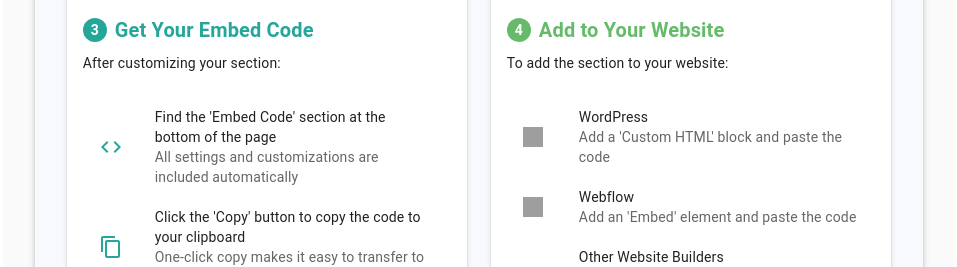
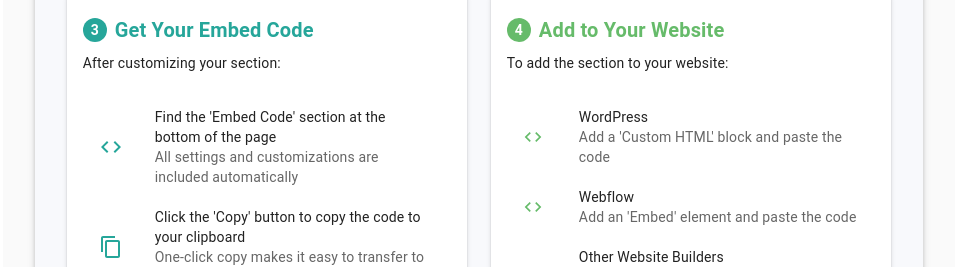
Before and after one commit to Christopher-I/bmc, a React (Create React App) app: page / in a window 1280 px wide. Shown: the part 2063-2330 px from the top of the page, without its empty margins (269-1226 px from the left). Built offline with nearby package versions, Linux system fonts and the light colour scheme; grey boxes are pictures that could not be loaded.

Commit message:
add missing icons

```diff
--- a/src/components/General Functions/AppIntroduction.js
+++ b/src/components/General Functions/AppIntroduction.js
@@ -367,8 +367,8 @@ const AppIntroduction = () => {
                   </Typography>
                   <List dense sx={{ flexGrow: 1 }}>
                     <ListItem>
-                      <ListItemIcon>
-                        <img src="/api/placeholder/20/20" alt="WordPress" style={{ width: 20, height: 20 }} />
+                    <ListItemIcon>
+                        <CodeIcon fontSize="small" sx={{ color: '#66bb6a' }} />
                       </ListItemIcon>
                       <ListItemText
                         primary="WordPress"
@@ -376,8 +376,8 @@ const AppIntroduction = () => {
                       />
                     </ListItem>
                     <ListItem>
-                      <ListItemIcon>
-                        <img src="/api/placeholder/20/20" alt="Webflow" style={{ width: 20, height: 20 }} />
+                    <ListItemIcon>
+                        <CodeIcon fontSize="small" sx={{ color: '#66bb6a' }} />
                       </ListItemIcon>
                       <ListItemText
                         primary="Webflow"
```
